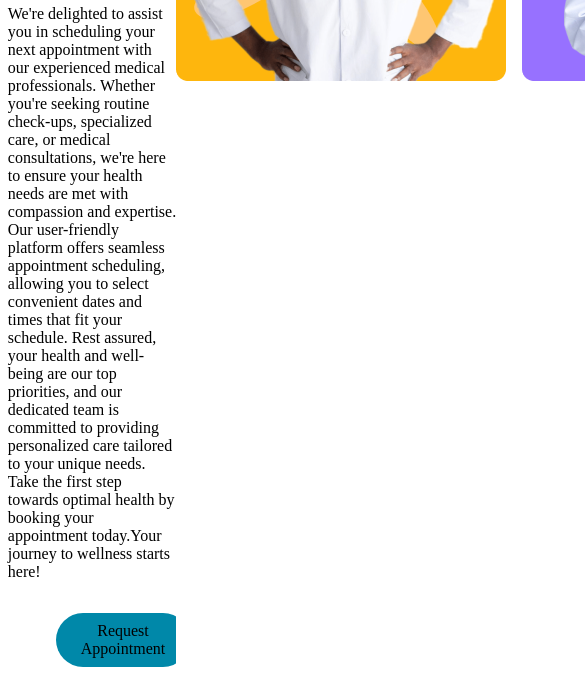
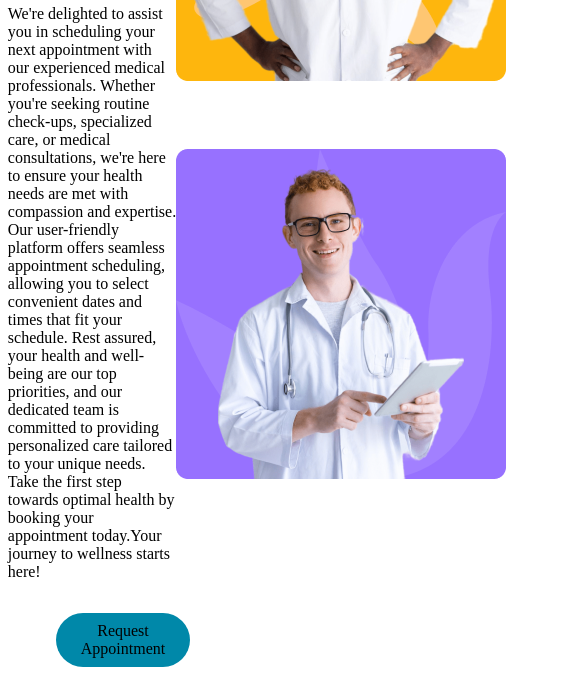
Before and after one commit to Henryno111/Landing-page-sample_Alx, a plain HTML site: page index.html in a window 390 px wide. Shown: the part 471-1154 px from the top of the page, 585 px wide, since content can reach past the window. Drawn offline with Linux system fonts and the light colour scheme; a web font is replaced by a local one.

Commit message:
adjusted media query

```diff
--- a/style.css
+++ b/style.css
@@ -105,3 +105,13 @@ header {
   margin-top: 4rem;
   margin-right: 1rem;
  }
+
+ @media (max-width: 744px) {
+
+  div .images {
+    display: flex;
+    flex-direction: column;
+    align-self: baseline;
+  }
+
+ }
```
